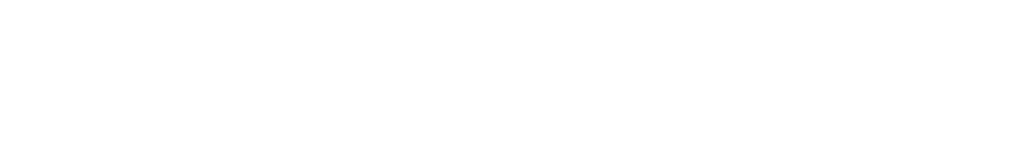
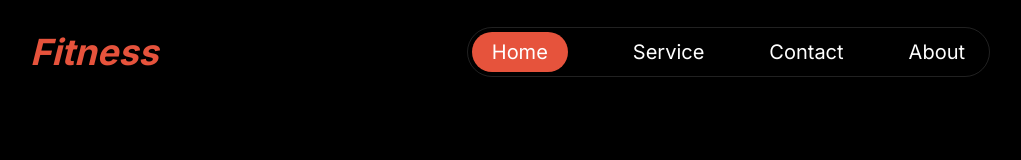
Before and after one commit to Banabir72/assignment-2, a plain HTML site: page index.html in a window 1280 px wide. Shown: the whole page, without its empty margins (130-1151 px from the left). Drawn offline with Linux system fonts and the light colour scheme.

Commit message:
added navbar

```diff
--- a/index.html
+++ b/index.html
@@ -6,9 +6,19 @@
     <title>Assignment-2</title>
     <link rel="stylesheet" href="styles/style.css">
 </head>
-<body>
+<body class="inter">
     <header>
-
+        <nav class="navbar">
+            <h2 class="nav-title"><em>Fitness</em></h2>
+            <div>
+                <ul class="nav-items">
+                    <li class="home"><a href="">Home</a></li>
+                    <li><a href="">Service</a></li>
+                    <li><a href="">Contact</a></li>
+                    <li><a href="">About</a></li>
+                </ul>
+            </div>
+        </nav>
     </header>
     <main>
 
--- a/styles/style.css
+++ b/styles/style.css
@@ -0,0 +1,70 @@
+@import url('https://fonts.googleapis.com/css2?family=Inter:wght@100..900&display=swap');
+.inter{
+    font-family: "Inter", sans-serif;
+    font-optical-sizing: auto;
+    font-weight: <weight>;
+    font-style: normal;
+    font-variation-settings:
+      "slnt" 0;
+  }
+body{
+    background-color: black;
+    max-width: 75%;
+    margin: 0 auto;
+}
+/* navbar styles */
+.navbar{
+    display: flex;
+    color: white;
+    justify-content: space-between;
+    align-items: center;
+}
+.nav-title{
+    color: #E6533C;
+    font-size: 2.25rem;
+    font-weight: bolder;
+}
+ul{
+    display: flex;
+    gap: 65px;
+}
+li{
+    list-style: none;
+    margin: 0;
+}
+li>a{
+    text-decoration: none;
+    color: white;
+    margin: 0;
+    font-size: 1.25rem;
+}
+.nav-items{
+    padding: 0;
+    padding: 4px 24px;
+    padding-left: 4px;
+    /* margin: 0; */
+    /* padding-right: 30px; */
+    justify-content: center;
+    text-align: center;
+    align-items: center;
+    border: 1px solid rgba(128, 128, 128, 0.256);
+    border-radius: 35px;
+    /* background-color: rgba(255, 255, 255, 0.081); */
+}
+.home{
+    background-color: #E6533C;
+    border-radius: 35px;
+    padding: 8px 20px;
+}
+/* Media Query for Small Device */
+@media screen and (max-width: 576px) {
+    .navbar, .nav-items{
+        width: 100%;
+        display: flex;
+        flex-direction: column;
+    }
+
+    .nav-items{
+       /* display: none; */
+    }
+}
```
